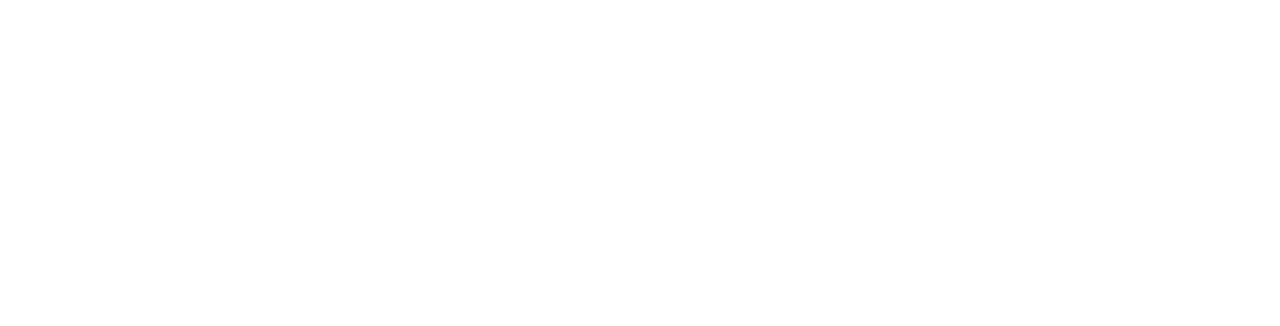
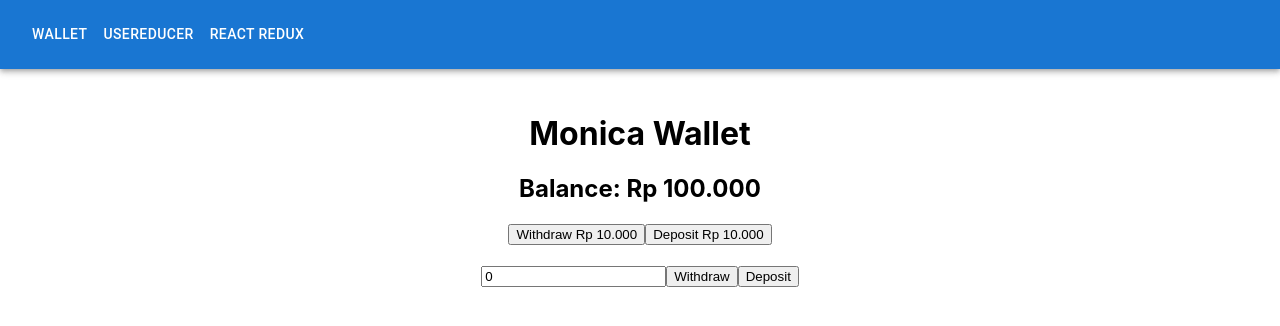
Before and after one commit to agungrg17/reactjs-project.github.io, a React (Create React App) app: page /wallet in a window 1280 px wide. Before the commit this address had no page. Shown: the top 326 px of the page. Built offline with nearby package versions, Linux system fonts and the light colour scheme.

Commit message:
made navbar containing wallet, counter wth redux toolkit

```diff
--- a/src/App.js
+++ b/src/App.js
@@ -11,6 +11,7 @@
   return (
     <div className="App">
       <NavBar />
+
       <Box sx={{ p: 3 }}>
         <Outlet />
       </Box>
--- a/src/components/NavBar.jsx
+++ b/src/components/NavBar.jsx
@@ -8,6 +8,12 @@
       <Container maxWidth="xl">
         <Toolbar disableGutters>
           <Box sx={{ flexGrow: 1, display: { xs: "flex", md: "flex" } }}>
+          <Link to="wallet" style={{ textDecoration: "none" }}>
+              {/* Karena button ini dari MUI, maka yang kita gunakan adalah sx */}
+              <Button sx={{ my: 2, color: "white", display: "block" }}>
+                Wallet
+              </Button>
+            </Link>
             {/* Karena link ini bukan dari MUI yang kita gunakan adalah style, bukan sx */}
             <Link to="/use-reducer" style={{ textDecoration: "none" }}>
               {/* Karena button ini dari MUI, maka yang kita gunakan adalah sx */}
@@ -15,7 +21,6 @@
                 useReducer
               </Button>
             </Link>
-
             {/* Karena link ini bukan dari MUI yang kita gunakan adalah style, bukan sx */}
             <Link to="/react-redux" style={{ textDecoration: "none" }}>
               {/* Karena button ini dari MUI, maka yang kita gunakan adalah sx */}
--- a/src/containers/Wallet.js
+++ b/src/containers/Wallet.js
@@ -6,23 +6,23 @@
 
     const user = useSelector(selectUser);
     const balance = useSelector(selectBalance);
-    const [currentAmount, setCurrentAmount] = useState();
+    const [currentAmount, setCurrentAmount] = useState(0);
     const dispatch = useDispatch()
 
     return (
         <div>
             <h1>{user} Wallet</h1>
             <h2>Balance: Rp {balance.toLocaleString("ID")}</h2>
-            <button onClick={() => dispatch(withdraw(10000))}>Withdraw Rp 10.000</button>
-            <button onClick={() => dispatch(deposit(10000))}>Deposit Rp 10.000</button>
+            <button onClick={() => dispatch(withdraw({amount: 10000}))}>Withdraw Rp 10.000</button>
+            <button onClick={() => dispatch(deposit({amount: 10000}))}>Deposit Rp 10.000</button>
             <br /><br />
             <input
                 type="number"
                 value={currentAmount}
                 onChange={e => setCurrentAmount(parseInt(e.target.value))}
             />
-            <button onClick={() => dispatch(withdraw(currentAmount))}>Withdraw</button>
-            <button onClick={() => dispatch(deposit(currentAmount))}>Deposit</button>
+            <button onClick={() => dispatch(withdraw({amount: currentAmount}))}>Withdraw</button>
+            <button onClick={() => dispatch(deposit({amount: currentAmount}))}>Deposit</button>
         </div>
     )
 }
--- a/src/index.js
+++ b/src/index.js
@@ -16,7 +16,7 @@
 
 import CounterReducerContainer from "./containers/CounterReducerContainer";
 import CounterReduxContainer from "./containers/CounterReduxContainer";
-
+import Wallet from "./containers/Wallet";
 // kita tidak menggunakan ini lagi
 // const store = createStore(rootReducer, initialValue);
 
@@ -31,6 +31,7 @@
       <BrowserRouter>
         <Routes>
           <Route path="/" element={<App />}>
+            <Route path='wallet' element={<Wallet />} />
             <Route path="use-reducer" element={<CounterReducerContainer />} />
             <Route path="react-redux" element={<CounterReduxContainer />} />
           </Route>
--- a/src/reducers/walletSlice.js
+++ b/src/reducers/walletSlice.js
@@ -10,10 +10,10 @@
       // Di sini seakan-akan langsung mengubah state,
       // Tapi sebenarnya tidak karena menggunakan Immer library
       // Untuk nama parameternya akan selalu menjadi payload
-      state.balance += action.payload;
+      state.balance += action.payload.amount;
     },
     withdraw: (state, action) => {
-      state.balance -= action.payload;
+      state.balance -= action.payload.amount;
     },
   },
 });
```
